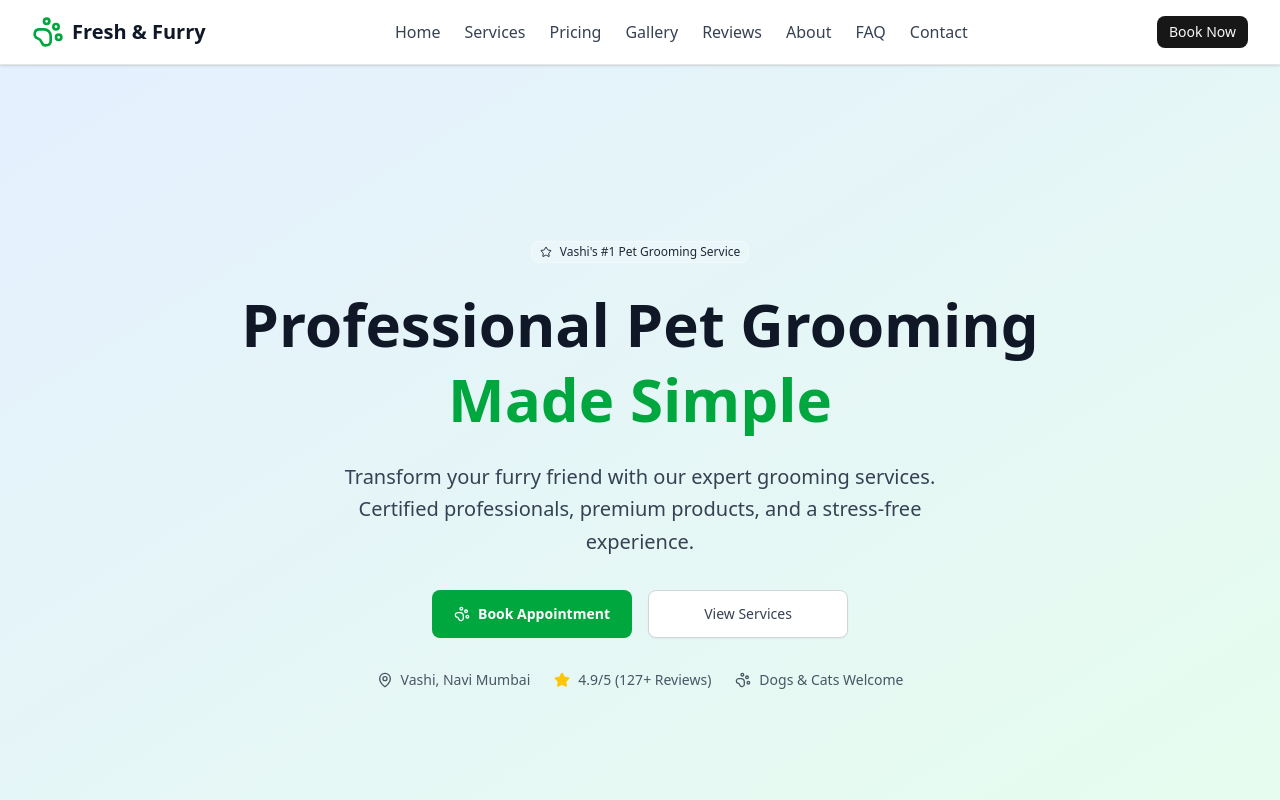
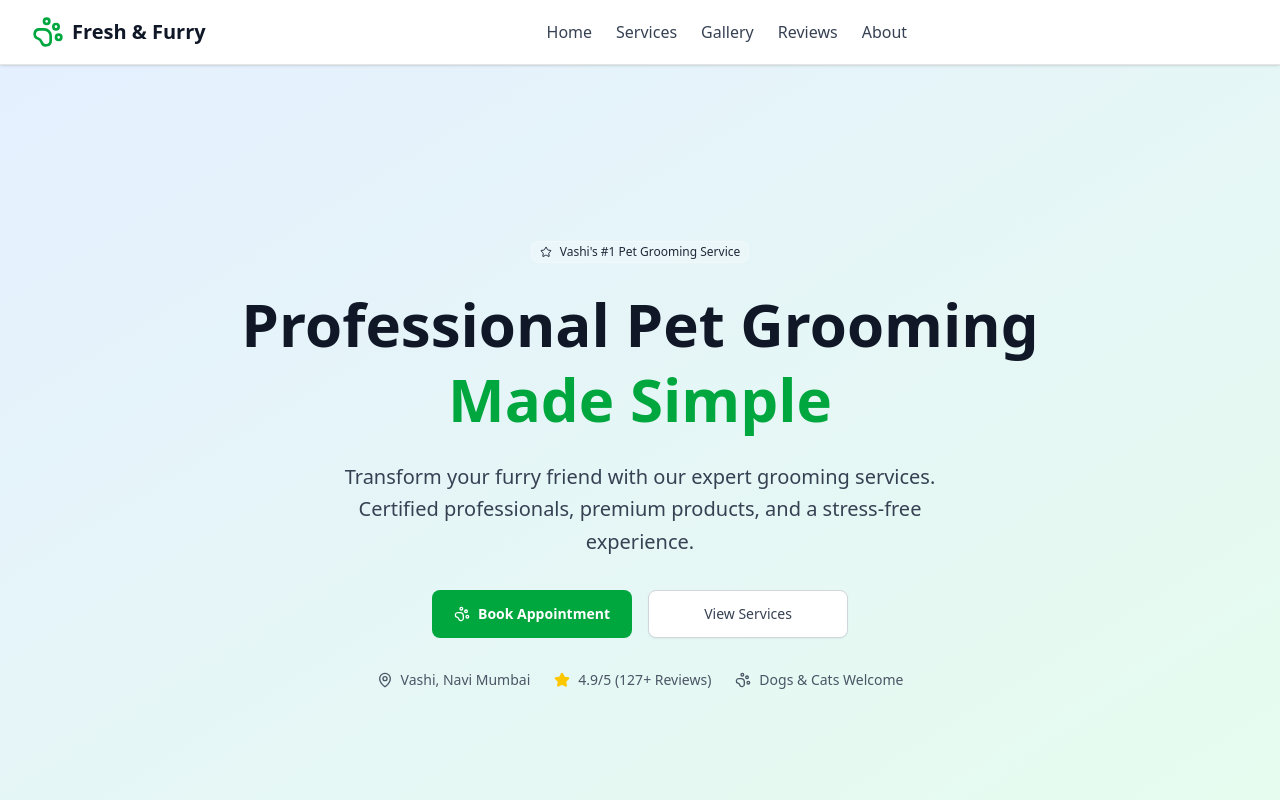
Before and after one commit to HarshPatel1302/fresh-furry-grooming, a Next.js app: page / in a window 1280 px wide. Shown: the top 800 px of the page. Built offline with nearby package versions, Linux system fonts and the light colour scheme.

Commit message:
Remove Pricing, FAQ, and Contact links from main page navigation and footer

```diff
--- a/src/app/page.tsx
+++ b/src/app/page.tsx
@@ -30,19 +30,12 @@ export default function Home() {
             <div className="hidden md:flex items-center gap-6">
               <Link href="/" className="text-gray-700 hover:text-green-600 font-medium transition-colors">Home</Link>
               <Link href="/services" className="text-gray-700 hover:text-green-600 font-medium transition-colors">Services</Link>
-              <Link href="/pricing" className="text-gray-700 hover:text-green-600 font-medium transition-colors">Pricing</Link>
               <Link href="/gallery" className="text-gray-700 hover:text-green-600 font-medium transition-colors">Gallery</Link>
               <Link href="/reviews" className="text-gray-700 hover:text-green-600 font-medium transition-colors">Reviews</Link>
               <Link href="/about" className="text-gray-700 hover:text-green-600 font-medium transition-colors">About</Link>
-              <Link href="/faq" className="text-gray-700 hover:text-green-600 font-medium transition-colors">FAQ</Link>
-              <Link href="/contact" className="text-gray-700 hover:text-green-600 font-medium transition-colors">Contact</Link>
             </div>
 
             <div className="flex items-center gap-4">
-              <Button asChild size="sm" className="hidden sm:flex">
-                <Link href="/contact">Book Now</Link>
-              </Button>
-
                           {/* Mobile Menu Button */}
                           <Button
                             variant="ghost"
@@ -75,13 +68,6 @@ export default function Home() {
                               Services
                             </Link>
                             <Link
-                              href="/pricing"
-                              className="block px-3 py-3 text-gray-700 hover:text-green-600 hover:bg-green-50 rounded-md font-medium transition-colors touch-manipulation min-h-[44px] flex items-center"
-                              onClick={() => setIsMobileMenuOpen(false)}
-                            >
-                              Pricing
-                            </Link>
-                            <Link
                               href="/gallery"
                               className="block px-3 py-3 text-gray-700 hover:text-green-600 hover:bg-green-50 rounded-md font-medium transition-colors touch-manipulation min-h-[44px] flex items-center"
                               onClick={() => setIsMobileMenuOpen(false)}
@@ -102,27 +88,6 @@ export default function Home() {
                             >
                               About
                             </Link>
-                            <Link
-                              href="/faq"
-                              className="block px-3 py-3 text-gray-700 hover:text-green-600 hover:bg-green-50 rounded-md font-medium transition-colors touch-manipulation min-h-[44px] flex items-center"
-                              onClick={() => setIsMobileMenuOpen(false)}
-                            >
-                              FAQ
-                            </Link>
-                            <Link
-                              href="/contact"
-                              className="block px-3 py-3 text-gray-700 hover:text-green-600 hover:bg-green-50 rounded-md font-medium transition-colors touch-manipulation min-h-[44px] flex items-center"
-                              onClick={() => setIsMobileMenuOpen(false)}
-                            >
-                              Contact
-                            </Link>
-                <div className="px-3 py-2">
-                  <Button asChild size="sm" className="w-full">
-                    <Link href="/contact" onClick={() => setIsMobileMenuOpen(false)}>
-                      Book Now
-                    </Link>
-                  </Button>
-                </div>
               </div>
             </div>
           )}
--- a/src/components/layout/footer.tsx
+++ b/src/components/layout/footer.tsx
@@ -10,11 +10,9 @@ export function Footer() {
 
   const quickLinks = [
     { name: "Services", href: "/services" },
-    { name: "Pricing", href: "/pricing" },
     { name: "Gallery", href: "/gallery" },
     { name: "About", href: "/about" },
     { name: "Reviews", href: "/reviews" },
-    { name: "FAQ", href: "/faq" },
   ];
 
   const services = [
```
